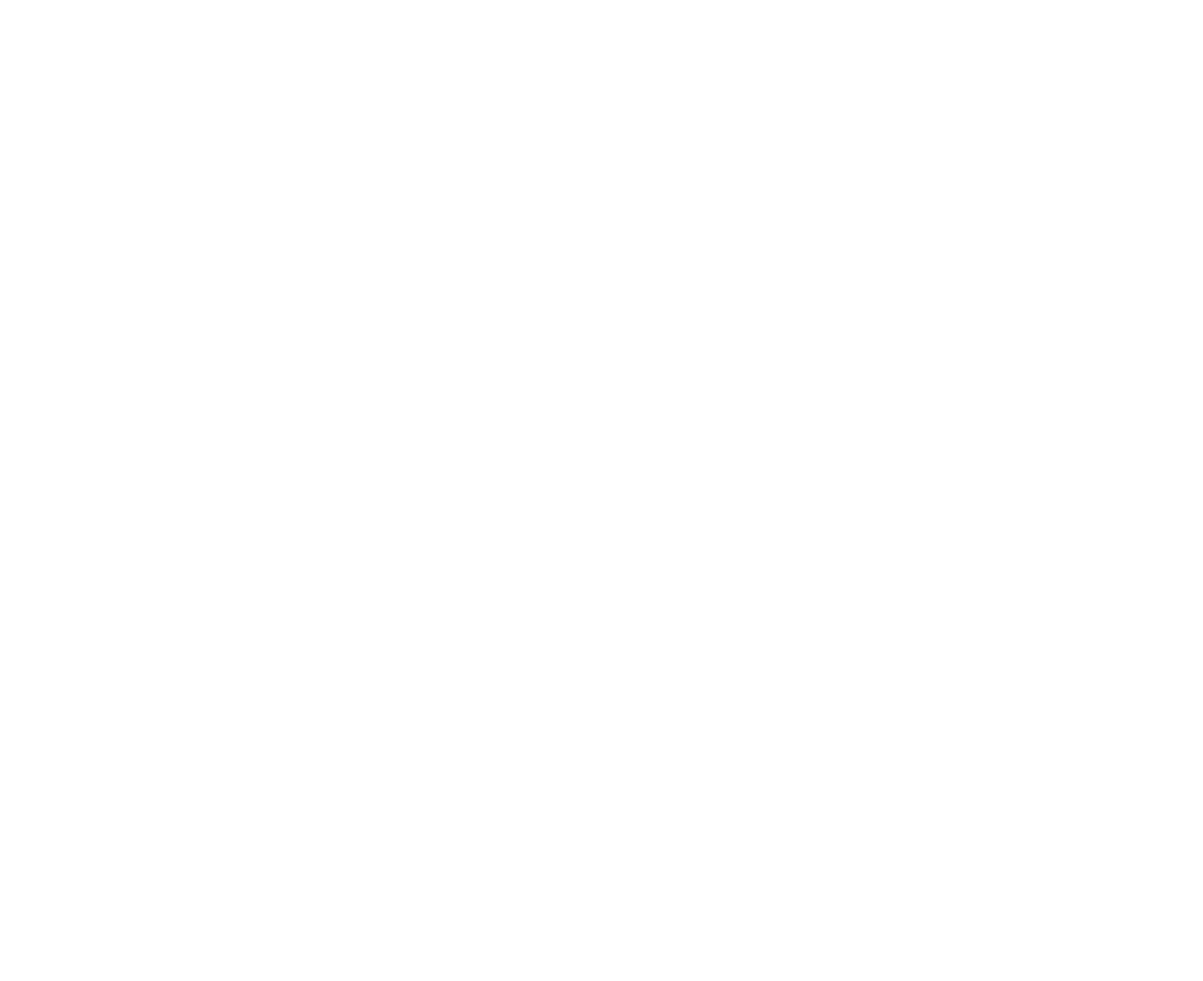
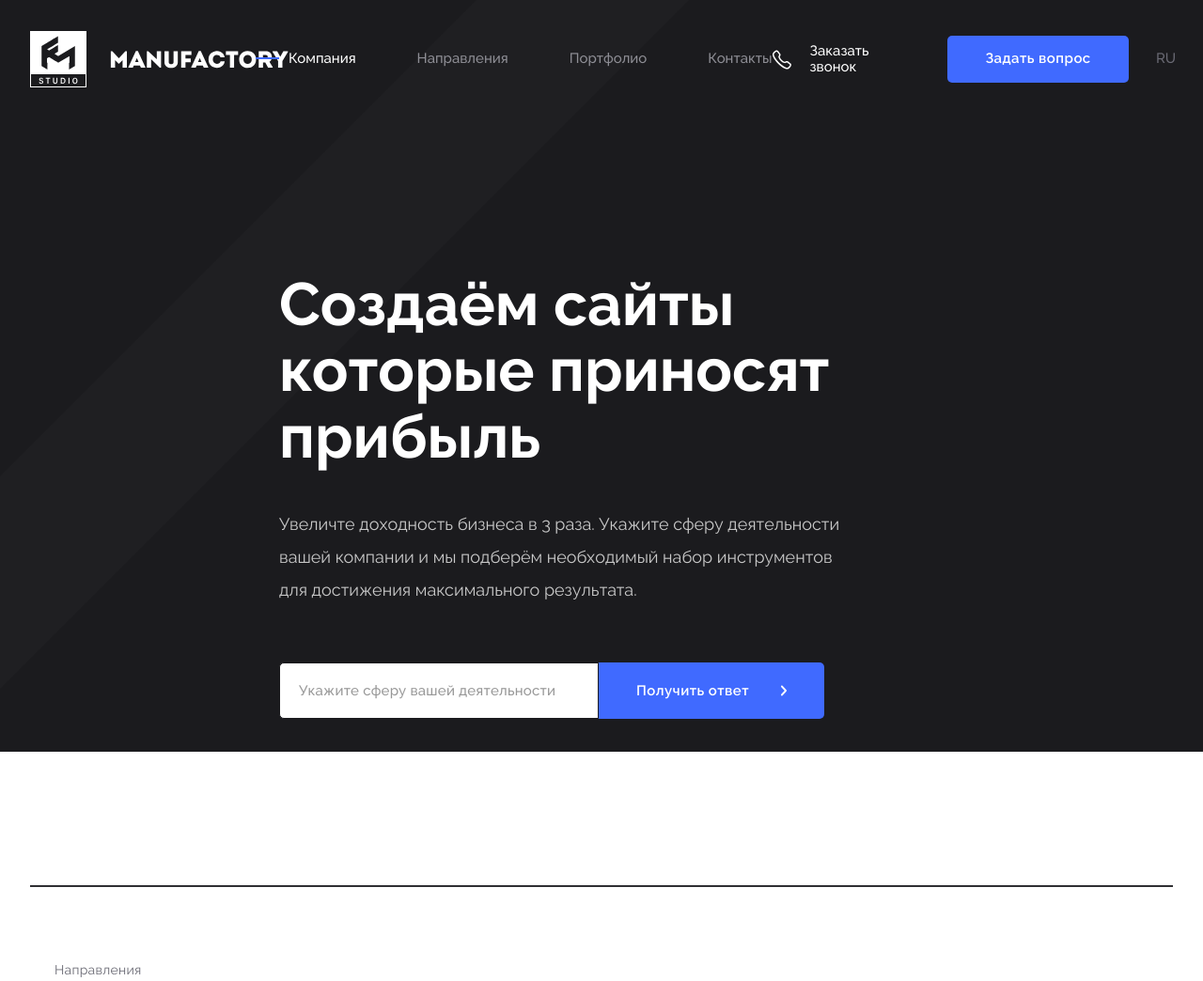
Before and after one commit to Pomatrosit/manufactory-4.0, a website built with Parcel: page src/index.html in a window 1280 px wide. Shown: the whole page at 94% size. Before the commit the page ends 800 px from the top, so only its background shows below. Built offline with nearby package versions, Linux system fonts and the light colour scheme.

Commit message:
сверстан первый экран

```diff
--- a/src/index.html
+++ b/src/index.html
@@ -13,6 +13,72 @@
     <title>Студия веб-разработки и продвижения Мануфактура</title>
   </head>
   <body>
+
+    <div class="background"></div>
+
+    <nav class="nav">
+      <div class="logo-and-title">
+        <img src="../public/logo.svg" alt="manufactory-logo" />
+        <img src="../public/logo-caption.svg" alt="manufactory-title" />
+      </div>
+      <div class="menu">
+        <a class="menu__link" data-link="0">
+          Компания
+        </a>
+        <a class="menu__link" data-link="1">
+          Направления
+        </a>
+        <a class="menu__link" data-link="2">
+          Портфолио
+        </ul>
+        <a class="menu__link" data-link="3">
+          Контакты
+        </a>
+      </div>
+      <div class="nav__right">
+          <div class="nav__phone">
+              <img src="../public/phone-icon.svg" alt="phone">
+              <p>Заказать звонок</p>
+          </div>
+          <div class="button-blue"><span>Задать вопрос</span></div>
+          <div class="language-switcher">
+              <p>RU</p>
+          </div>
+      </div>
+    </nav>
+
+    <div class="app">
+      <section class="header">
+        <div class="header-background-line"></div>
+        <div class="app-wrapper">
+
+          <div class="header__main">
+            <h1 class="header__title">Создаём сайты которые приносят прибыль</h1>
+            <p class="header__description">Увеличте доходность бизнеса в 3 раза. Укажите сферу деятельности  вашей компании и мы подберём необходимый набор инструментов
+              для достижения максимального результата.</p>
+            <div class="header__offer">
+              <input type="text" class="offer-input" placeholder="Укажите сферу вашей деятельности">
+              <div class="button-blue header-offer-btn">
+                <span>Получить ответ</span>
+                <img src="../public/arrow.svg" alt="arrow">
+              </div>
+            </div>
+          </div>
+
+          <div class="header__bottom">
+            <div class="technology-title">
+              <p>Используемые технологии</p>
+            </div>
+            <div class="shape"></div>
+            <div class="next-screen-link">
+              <img src="../public/arrow.svg" alt="arrow">
+              <p>Направления</p>
+            </div>
+          </div>
+        </div>
+      </section>
+    </div>
+
     <script src="./js/index.js"></script>
   </body>
 </html>
--- a/src/js/index.js
+++ b/src/js/index.js
@@ -1,5 +1,7 @@
 import "../scss/index.scss"
 
+import { nav } from "./nav"
+
 document.addEventListener("DOMContentLoaded", () => {
-  console.log("DOM fully loaded and parsed")
+  nav()
 })
--- /dev/null
+++ b/src/js/nav.js
@@ -0,0 +1,14 @@
+export const nav = () => {
+  const menuLinks = document.querySelectorAll(".menu__link")
+
+  let activeLink = 0
+  menuLinks[activeLink].classList.add("menu__link--active")
+
+  menuLinks.forEach((link) => {
+    link.addEventListener("click", function () {
+      menuLinks[activeLink].classList.remove("menu__link--active")
+      activeLink = +this.dataset.link
+      menuLinks[activeLink].classList.add("menu__link--active")
+    })
+  })
+}
--- a/src/scss/common.scss
+++ b/src/scss/common.scss
@@ -1,3 +1,67 @@
 body {
   font-family: "Raleway", sans-serif;
 }
+
+.background {
+  position: fixed;
+  top: 0;
+  right: 0;
+  left: 0;
+  bottom: 0;
+  z-index: -10;
+  background: $black;
+}
+
+.app {
+  position: relative;
+  z-index: 1;
+}
+
+section {
+  position: relative;
+  overflow: hidden;
+}
+
+.app-wrapper {
+  max-width: 1750px;
+  width: 95%;
+  margin: 0 auto;
+}
+
+.button-blue {
+  width: 220px;
+  height: 50px;
+  @include flex();
+  background: #406aff;
+  border-radius: 5px;
+  cursor: pointer;
+
+  & span {
+    font-weight: 600;
+    font-size: 15px;
+    letter-spacing: 0.03em;
+    color: $white;
+  }
+}
+
+.shape {
+  background: #303033;
+  height: 2px;
+  margin-bottom: 80px;
+}
+
+.next-screen-link {
+  @include flex(center, flex-start);
+  margin-bottom: 250px;
+
+  & p {
+    font-size: 14px;
+    letter-spacing: 0.02em;
+    color: #6a6a74;
+    margin-left: 20px;
+  }
+
+  & img {
+    transform: rotate(90deg);
+  }
+}
--- a/src/scss/header.scss
+++ b/src/scss/header.scss
@@ -0,0 +1,83 @@
+.header {
+  padding-top: 162px;
+}
+
+.header__main {
+  margin-top: 127px;
+  margin-left: 265px;
+}
+
+.header__title {
+  font-weight: bold;
+  font-size: 64px;
+  line-height: 110%;
+  color: $white;
+  max-width: 620px;
+  margin-bottom: 40px;
+}
+
+.header__description {
+  font-size: 18px;
+  line-height: 35px;
+  color: #c9c9c9;
+  max-width: 620px;
+  margin-bottom: 60px;
+}
+
+.offer-input {
+  outline: none;
+  background: #ffffff;
+  border: 1px solid #1b1b1e;
+  border-radius: 5px 0px 0px 5px;
+  height: 60px;
+  width: 340px;
+  padding: 0 20px;
+}
+
+.offer-input,
+.offer-input::placeholder {
+  font-weight: 500;
+  font-size: 15px;
+  letter-spacing: 0.015em;
+  color: #989898;
+}
+
+.header-offer-btn {
+  height: 60px;
+  border-radius: 0px 5px 5px 0px;
+  width: 240px;
+}
+
+.header-offer-btn span {
+  margin-right: 34px;
+}
+
+.header__offer {
+  @include flex(center, flex-start);
+  margin-bottom: 130px;
+}
+
+.technology-title {
+  @include flex(center, flex-end);
+  margin-bottom: 30px;
+
+  & p {
+    font-weight: 500;
+    font-size: 15px;
+    letter-spacing: 0.02em;
+    color: $white;
+    cursor: pointer;
+  }
+}
+
+.header-background-line {
+  width: 100%;
+  height: 160px;
+  background: rgba(255, 255, 255, 0.02);
+  position: Absolute;
+  z-index: 0;
+  width: 1000%;
+  left: -450%;
+  transform: rotate(-45deg);
+  top: -100px;
+}
--- a/src/scss/index.scss
+++ b/src/scss/index.scss
@@ -1,3 +1,6 @@
+@import "./normalize.scss";
 @import "./variables.scss";
+@import "./mixins.scss";
 @import "./common.scss";
+@import "./nav.scss";
 @import "./header.scss";
--- /dev/null
+++ b/src/scss/nav.scss
@@ -0,0 +1,106 @@
+.nav {
+  @include flex(center, space-between);
+  height: 126px;
+  position: fixed;
+  top: 0;
+  left: 2.5%;
+  width: 95%;
+  z-index: 2;
+}
+
+.logo-and-title {
+  @include flex();
+}
+
+.logo-and-title img:first-child {
+  margin-right: 25px;
+}
+
+.menu {
+  @include flex();
+
+  &__link {
+    font-weight: 500;
+    font-size: 15px;
+    color: #8e8e95;
+    cursor: pointer;
+    display: block;
+    margin-right: 65px;
+    transition: 0.3s;
+    position: relative;
+
+    &:after {
+      content: "";
+      position: absolute;
+      width: 25px;
+      height: 2px;
+      background: #406aff;
+      left: -35px;
+      top: 7px;
+      transition: 0.3s;
+      transition-timing-function: ease-in-out;
+      transform: translateY(15px);
+      opacity: 0;
+    }
+  }
+
+  &__link--active {
+    color: #fff;
+
+    &:after {
+      transform: translateY(0);
+      opacity: 1;
+    }
+  }
+}
+
+.menu .menu__link:last-child {
+  margin-right: 0;
+}
+
+.nav__right {
+  @include flex();
+}
+
+.nav__phone {
+  @include flex();
+  margin-right: 50px;
+  cursor: pointer;
+
+  & img {
+    margin-right: 20px;
+  }
+
+  & p {
+    font-weight: 500;
+    font-size: 15px;
+    color: $white;
+  }
+}
+
+.language-switcher {
+  height: 50px;
+  width: 50px;
+  @include flex();
+  cursor: pointer;
+  margin-left: 18px;
+
+  & p {
+    font-weight: 500;
+    font-size: 15px;
+    color: #6a6a74;
+  }
+}
+
+@media (hover: hover) {
+  .menu__link:hover {
+    color: #fff;
+  }
+}
+
+@media screen and (min-width: 1842px) {
+  .nav {
+    width: 1750px;
+    left: calc(50% - 875px);
+  }
+}
--- /dev/null
+++ b/src/scss/normalize.scss
@@ -0,0 +1,352 @@
+/*! normalize.css v8.0.1 | MIT License | github.com/necolas/normalize.css */
+
+/* Document
+   ========================================================================== */
+
+/**
+ * 1. Correct the line height in all browsers.
+ * 2. Prevent adjustments of font size after orientation changes in iOS.
+ */
+
+html {
+  line-height: 1.15; /* 1 */
+  -webkit-text-size-adjust: 100%; /* 2 */
+}
+
+/* Sections
+   ========================================================================== */
+
+/**
+ * Remove the margin in all browsers.
+ */
+
+body {
+  margin: 0;
+}
+
+/**
+ * Render the `main` element consistently in IE.
+ */
+
+main {
+  display: block;
+}
+
+/**
+ * Correct the font size and margin on `h1` elements within `section` and
+ * `article` contexts in Chrome, Firefox, and Safari.
+ */
+
+* {
+  margin: 0;
+  padding: 0;
+  box-sizing: border-box;
+}
+
+/* Grouping content
+   ========================================================================== */
+
+/**
+ * 1. Add the correct box sizing in Firefox.
+ * 2. Show the overflow in Edge and IE.
+ */
+
+hr {
+  box-sizing: content-box; /* 1 */
+  height: 0; /* 1 */
+  overflow: visible; /* 2 */
+}
+
+/**
+ * 1. Correct the inheritance and scaling of font size in all browsers.
+ * 2. Correct the odd `em` font sizing in all browsers.
+ */
+
+pre {
+  font-family: monospace, monospace; /* 1 */
+  font-size: 1em; /* 2 */
+}
+
+/* Text-level semantics
+   ========================================================================== */
+
+/**
+ * Remove the gray background on active links in IE 10.
+ */
+
+a {
+  background-color: transparent;
+}
+
+/**
+ * 1. Remove the bottom border in Chrome 57-
+ * 2. Add the correct text decoration in Chrome, Edge, IE, Opera, and Safari.
+ */
+
+abbr[title] {
+  border-bottom: none; /* 1 */
+  text-decoration: underline; /* 2 */
+  text-decoration: underline dotted; /* 2 */
+}
+
+/**
+ * Add the correct font weight in Chrome, Edge, and Safari.
+ */
+
+b,
+strong {
+  font-weight: bolder;
+}
+
+/**
+ * 1. Correct the inheritance and scaling of font size in all browsers.
+ * 2. Correct the odd `em` font sizing in all browsers.
+ */
+
+code,
+kbd,
+samp {
+  font-family: monospace, monospace; /* 1 */
+  font-size: 1em; /* 2 */
+}
+
+/**
+ * Add the correct font size in all browsers.
+ */
+
+small {
+  font-size: 80%;
+}
+
+/**
+ * Prevent `sub` and `sup` elements from affecting the line height in
+ * all browsers.
+ */
+
+sub,
+sup {
+  font-size: 75%;
+  line-height: 0;
+  position: relative;
+  vertical-align: baseline;
+}
+
+sub {
+  bottom: -0.25em;
+}
+
+sup {
+  top: -0.5em;
+}
+
+/* Embedded content
+   ========================================================================== */
+
+/**
+ * Remove the border on images inside links in IE 10.
+ */
+
+img {
+  border-style: none;
+}
+
+/* Forms
+   ========================================================================== */
+
+/**
+ * 1. Change the font styles in all browsers.
+ * 2. Remove the margin in Firefox and Safari.
+ */
+
+button,
+input,
+optgroup,
+select,
+textarea {
+  font-family: inherit; /* 1 */
+  font-size: 100%; /* 1 */
+  line-height: 1.15; /* 1 */
+  margin: 0; /* 2 */
+}
+
+/**
+ * Show the overflow in IE.
+ * 1. Show the overflow in Edge.
+ */
+
+button,
+input {
+  /* 1 */
+  overflow: visible;
+}
+
+/**
+ * Remove the inheritance of text transform in Edge, Firefox, and IE.
+ * 1. Remove the inheritance of text transform in Firefox.
+ */
+
+button,
+select {
+  /* 1 */
+  text-transform: none;
+}
+
+/**
+ * Correct the inability to style clickable types in iOS and Safari.
+ */
+
+button,
+[type="button"],
+[type="reset"],
+[type="submit"] {
+  -webkit-appearance: button;
+}
+
+/**
+ * Remove the inner border and padding in Firefox.
+ */
+
+button::-moz-focus-inner,
+[type="button"]::-moz-focus-inner,
+[type="reset"]::-moz-focus-inner,
+[type="submit"]::-moz-focus-inner {
+  border-style: none;
+  padding: 0;
+}
+
+/**
+ * Restore the focus styles unset by the previous rule.
+ */
+
+button:-moz-focusring,
+[type="button"]:-moz-focusring,
+[type="reset"]:-moz-focusring,
+[type="submit"]:-moz-focusring {
+  outline: 1px dotted ButtonText;
+}
+
+/**
+ * Correct the padding in Firefox.
+ */
+
+fieldset {
+  padding: 0.35em 0.75em 0.625em;
+}
+
+/**
+ * 1. Correct the text wrapping in Edge and IE.
+ * 2. Correct the color inheritance from `fieldset` elements in IE.
+ * 3. Remove the padding so developers are not caught out when they zero out
+ *    `fieldset` elements in all browsers.
+ */
+
+legend {
+  box-sizing: border-box; /* 1 */
+  color: inherit; /* 2 */
+  display: table; /* 1 */
+  max-width: 100%; /* 1 */
+  padding: 0; /* 3 */
+  white-space: normal; /* 1 */
+}
+
+/**
+ * Add the correct vertical alignment in Chrome, Firefox, and Opera.
+ */
+
+progress {
+  vertical-align: baseline;
+}
+
+/**
+ * Remove the default vertical scrollbar in IE 10+.
+ */
+
+textarea {
+  overflow: auto;
+}
+
+/**
+ * 1. Add the correct box sizing in IE 10.
+ * 2. Remove the padding in IE 10.
+ */
+
+[type="checkbox"],
+[type="radio"] {
+  box-sizing: border-box; /* 1 */
+  padding: 0; /* 2 */
+}
+
+/**
+ * Correct the cursor style of increment and decrement buttons in Chrome.
+ */
+
+[type="number"]::-webkit-inner-spin-button,
+[type="number"]::-webkit-outer-spin-button {
+  height: auto;
+}
+
+/**
+ * 1. Correct the odd appearance in Chrome and Safari.
+ * 2. Correct the outline style in Safari.
+ */
+
+[type="search"] {
+  -webkit-appearance: textfield; /* 1 */
+  outline-offset: -2px; /* 2 */
+}
+
+/**
+ * Remove the inner padding in Chrome and Safari on macOS.
+ */
+
+[type="search"]::-webkit-search-decoration {
+  -webkit-appearance: none;
+}
+
+/**
+ * 1. Correct the inability to style clickable types in iOS and Safari.
+ * 2. Change font properties to `inherit` in Safari.
+ */
+
+::-webkit-file-upload-button {
+  -webkit-appearance: button; /* 1 */
+  font: inherit; /* 2 */
+}
+
+/* Interactive
+   ========================================================================== */
+
+/*
+ * Add the correct display in Edge, IE 10+, and Firefox.
+ */
+
+details {
+  display: block;
+}
+
+/*
+ * Add the correct display in all browsers.
+ */
+
+summary {
+  display: list-item;
+}
+
+/* Misc
+   ========================================================================== */
+
+/**
+ * Add the correct display in IE 10+.
+ */
+
+template {
+  display: none;
+}
+
+/**
+ * Add the correct display in IE 10.
+ */
+
+[hidden] {
+  display: none;
+}
--- a/src/scss/variables.scss
+++ b/src/scss/variables.scss
@@ -1 +1,2 @@
 $black: #1b1b1e;
+$white: #fff;
```
Also changed, not shown: src/scss/mixins.scss (added, +7 -0 lines), public/arrow.svg (added), public/logo-caption.svg (added), public/logo.svg (added), public/phone-icon.svg (added), 1 other file.
